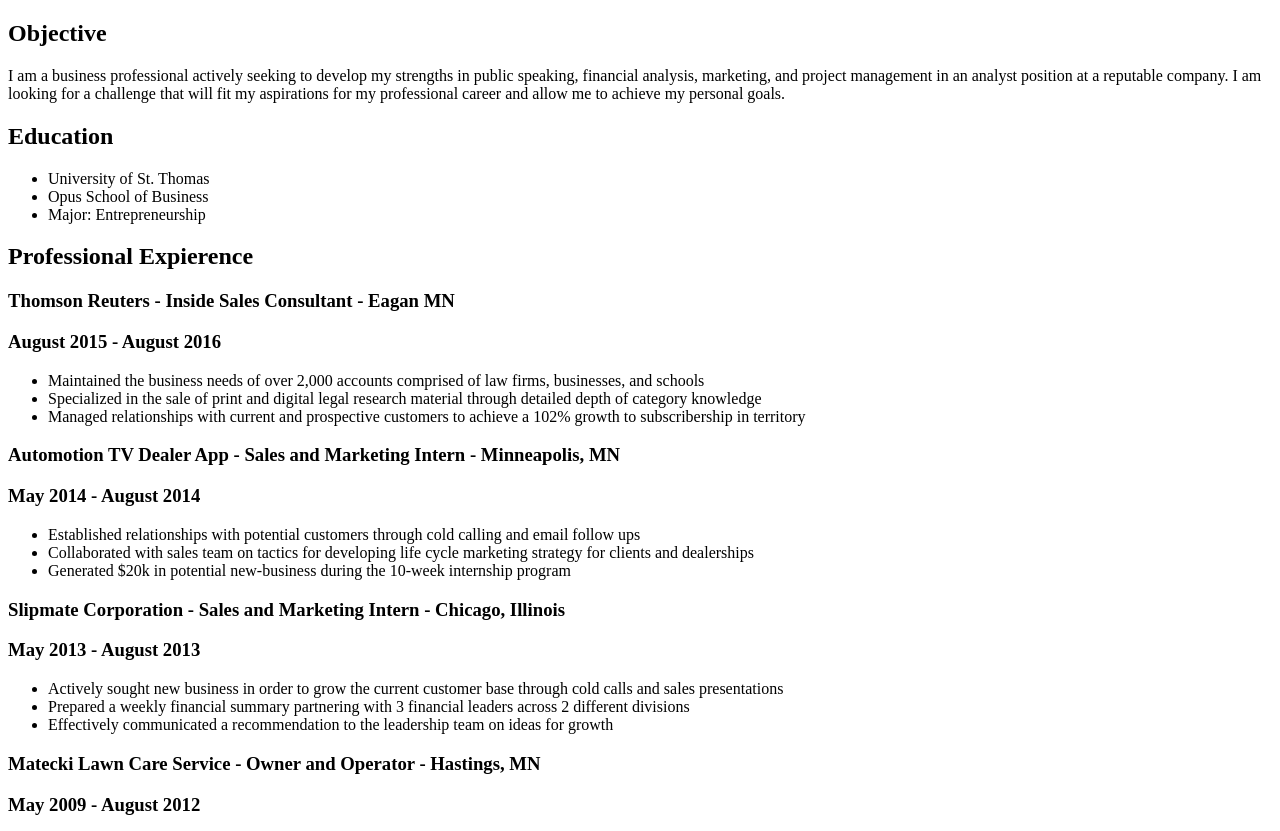
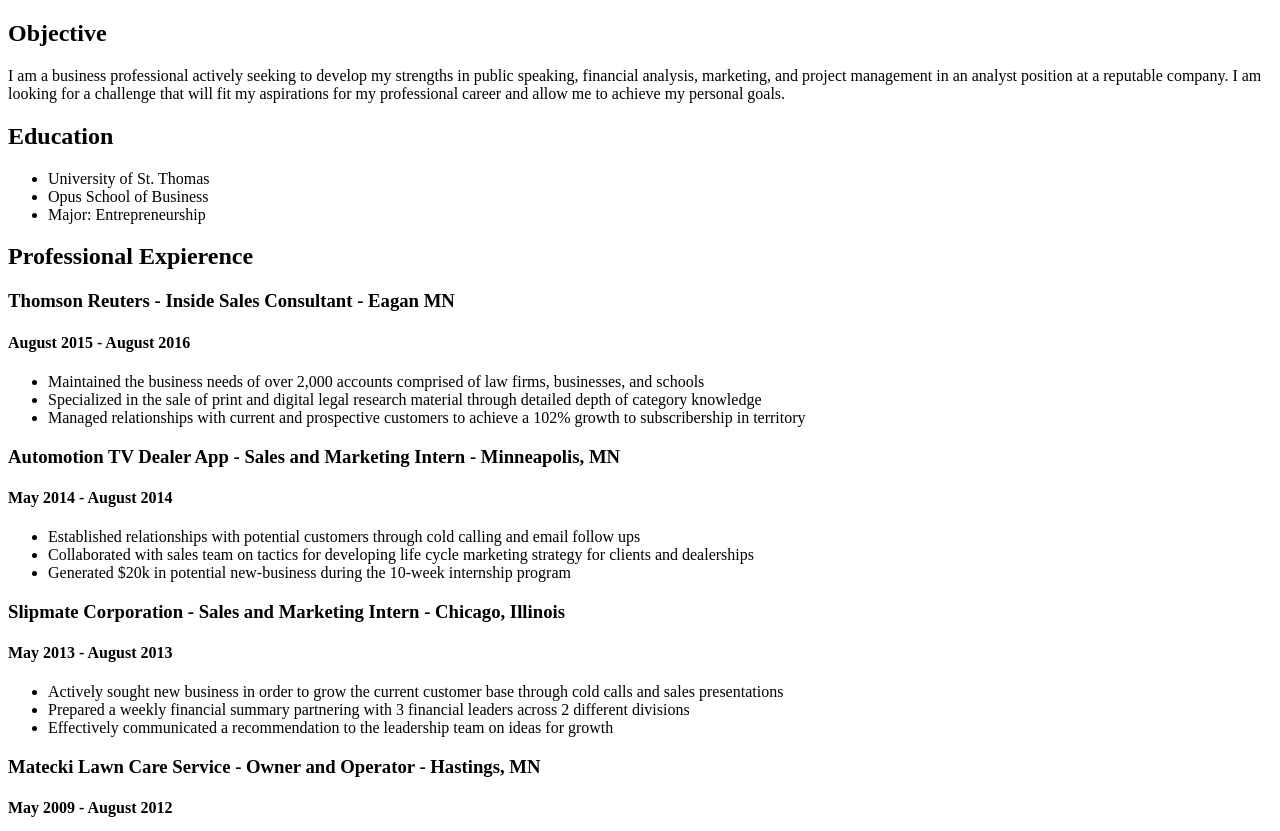
Before and after one commit to JackMatecki/jackmatecki.github.io, a plain HTML site: page index.html in a window 1280 px wide. Shown: the part 116-947 px from the top of the page. Drawn offline with Linux system fonts and the light colour scheme.

Commit message:
Date sizing

```diff
--- a/index.html
+++ b/index.html
@@ -19,7 +19,7 @@
   </ul>
   <h2> Professional Expierence<h2>
     <h3> Thomson Reuters - Inside Sales Consultant - Eagan MN</h3>
-    <h3> August 2015 - August 2016 </h3>
+    <h4> August 2015 - August 2016 </h4>
 
     <ul>
     <li>Maintained the business needs of over 2,000 accounts comprised of law firms, businesses, and schools</li>
@@ -28,7 +28,7 @@
     </ul>
 
     <h3> Automotion TV Dealer App - Sales and Marketing Intern - Minneapolis, MN </h3>
-    <h3> May 2014 - August 2014 </h3>
+    <h4> May 2014 - August 2014 </h4>
 
       <ul>
       <li>Established relationships with potential customers through cold calling and email follow ups</li>
@@ -37,14 +37,14 @@
       </ul>
 
       <h3> Slipmate Corporation - Sales and Marketing Intern - Chicago, Illinois</h3>
-      <h3> May 2013 - August 2013 </h3>
+      <h4> May 2013 - August 2013 </h4>
         <ul>
           <li>Actively sought new business in order to grow the current customer base through cold calls and sales presentations </li>
           <li>Prepared a weekly financial summary partnering with 3 financial leaders across 2 different divisions </li>
           <li>Effectively communicated a recommendation to the leadership team on ideas for growth  </li>
         </ul>
   <h3> Matecki Lawn Care Service - Owner and Operator - Hastings, MN</h3>
-      <h3> May 2009 - August 2012 </h3>
+      <h4> May 2009 - August 2012 </h4>
     <ul>
       <li>Ensured meticulous execution in order to deliver a great customer experience through our lawn care service </li>
       <li>Created a business that generated $15k in revenue over 3 years that went towards my brothers and I’s college education </li>
```
